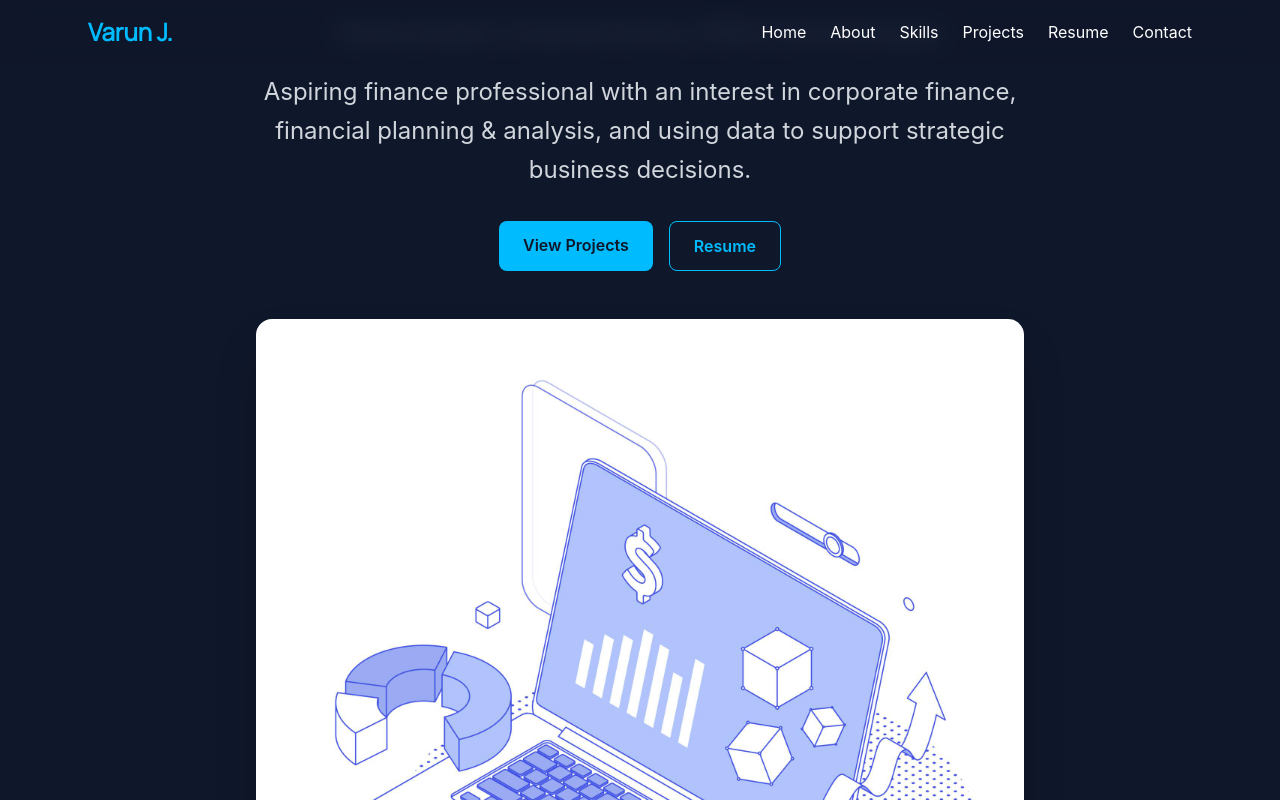
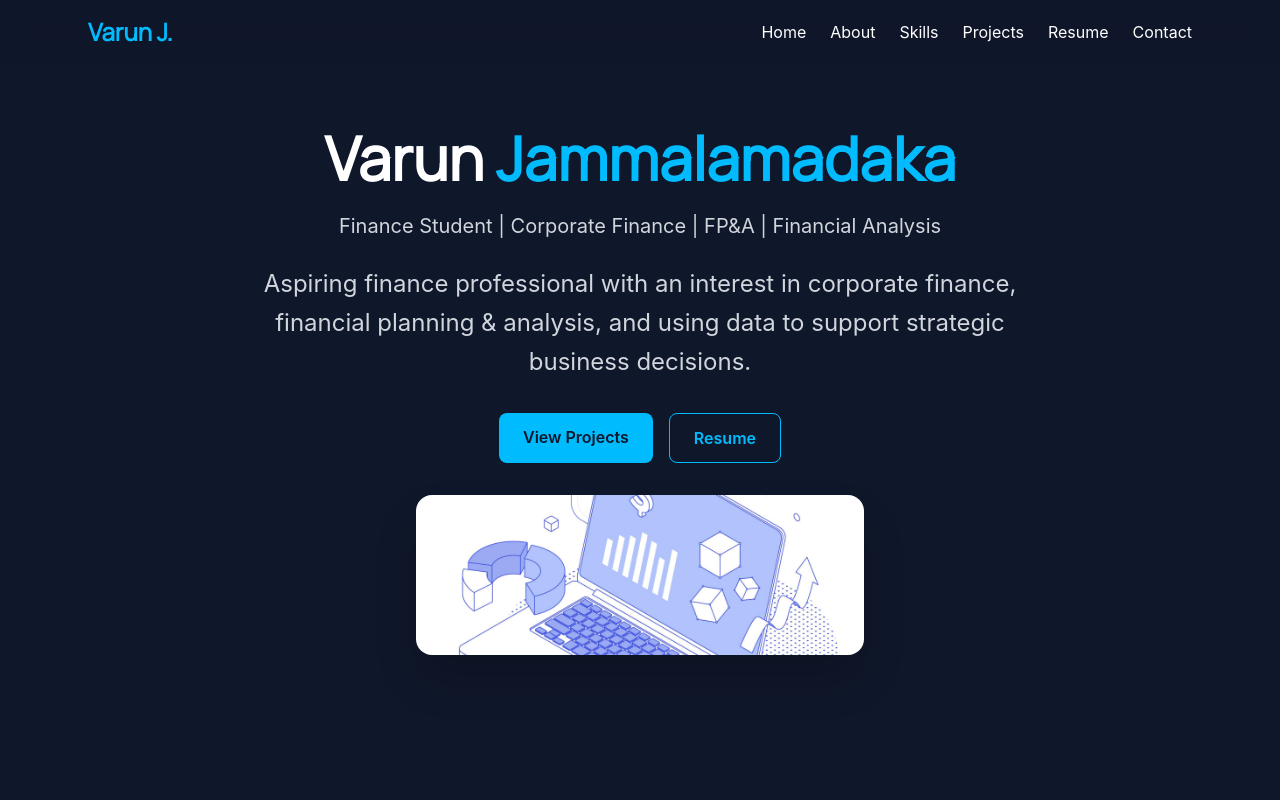
Before and after one commit to varunjammalamadaka/varun-portfolio, a React (Vite) app: page / in a window 1280 px wide. Shown: the top 800 px of the page. Built offline with nearby package versions, Linux system fonts and the light colour scheme.

Commit message:
Add hero illustration to homepage

```diff
--- a/src/components/Hero.jsx
+++ b/src/components/Hero.jsx
@@ -4,7 +4,7 @@ function Hero() {
   return (
     <section
   id="home"
-      className="min-h-screen flex items-center justify-center px-6 -mt-16"
+  className="min-h-screen flex items-start justify-center px-6 pt-32"
     >
       <div className="text-center max-w-4xl">
         <h1 className="text-6xl font-bold text-white">
@@ -38,11 +38,11 @@ function Hero() {
         </div>
 
         {/* Hero Image */}
-        <div className="mt-12 flex justify-center">
+        <div className="mt-8 flex justify-center">
   <img
     src={heroImage}
     alt="Finance Illustration"
-            className="w-full max-w-3xl rounded-2xl shadow-2xl"
+    className="w-full max-w-md h-40 object-cover rounded-2xl shadow-2xl"
   />
 </div>
       </div>
```
Lines whose indentation alone changed are shown as unchanged.
